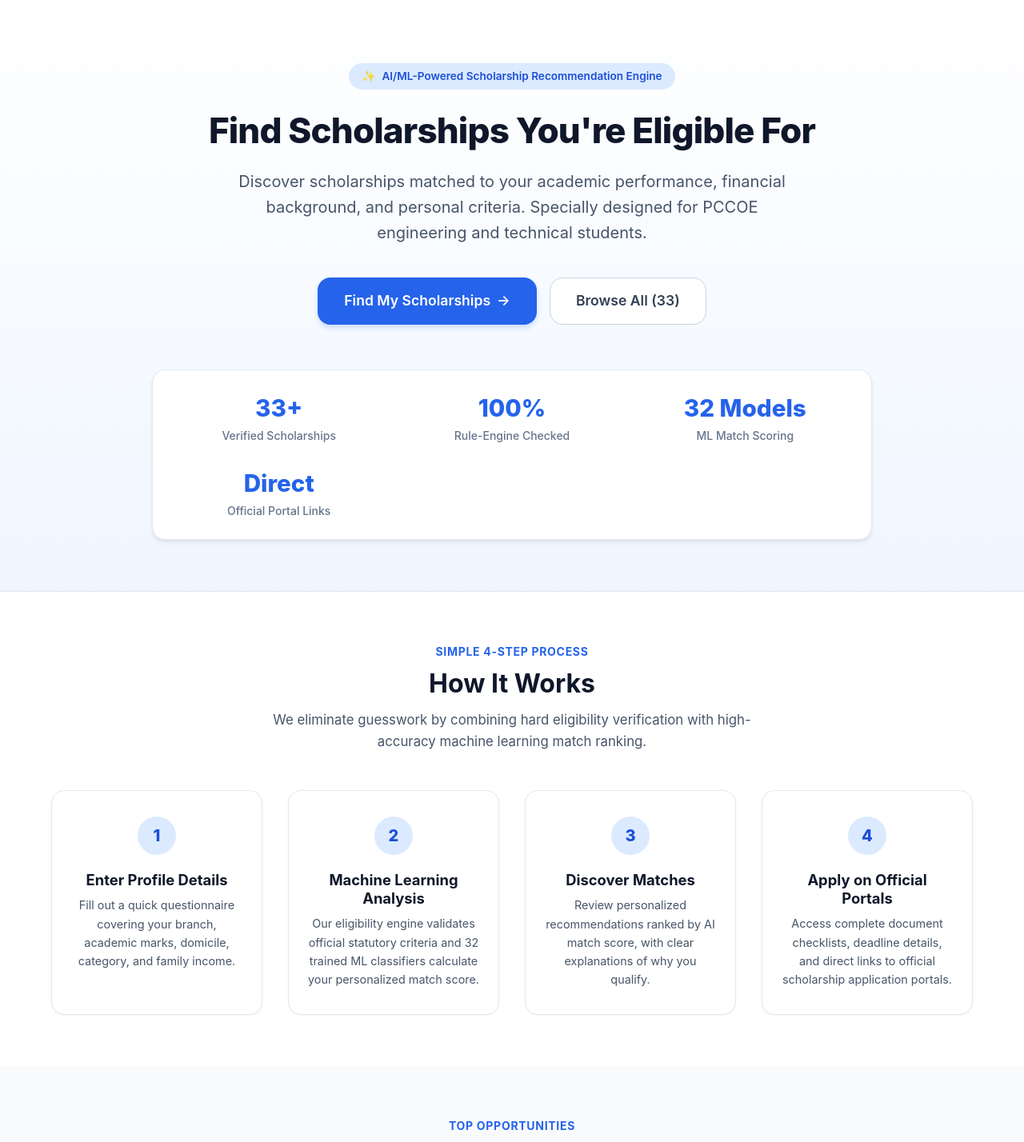
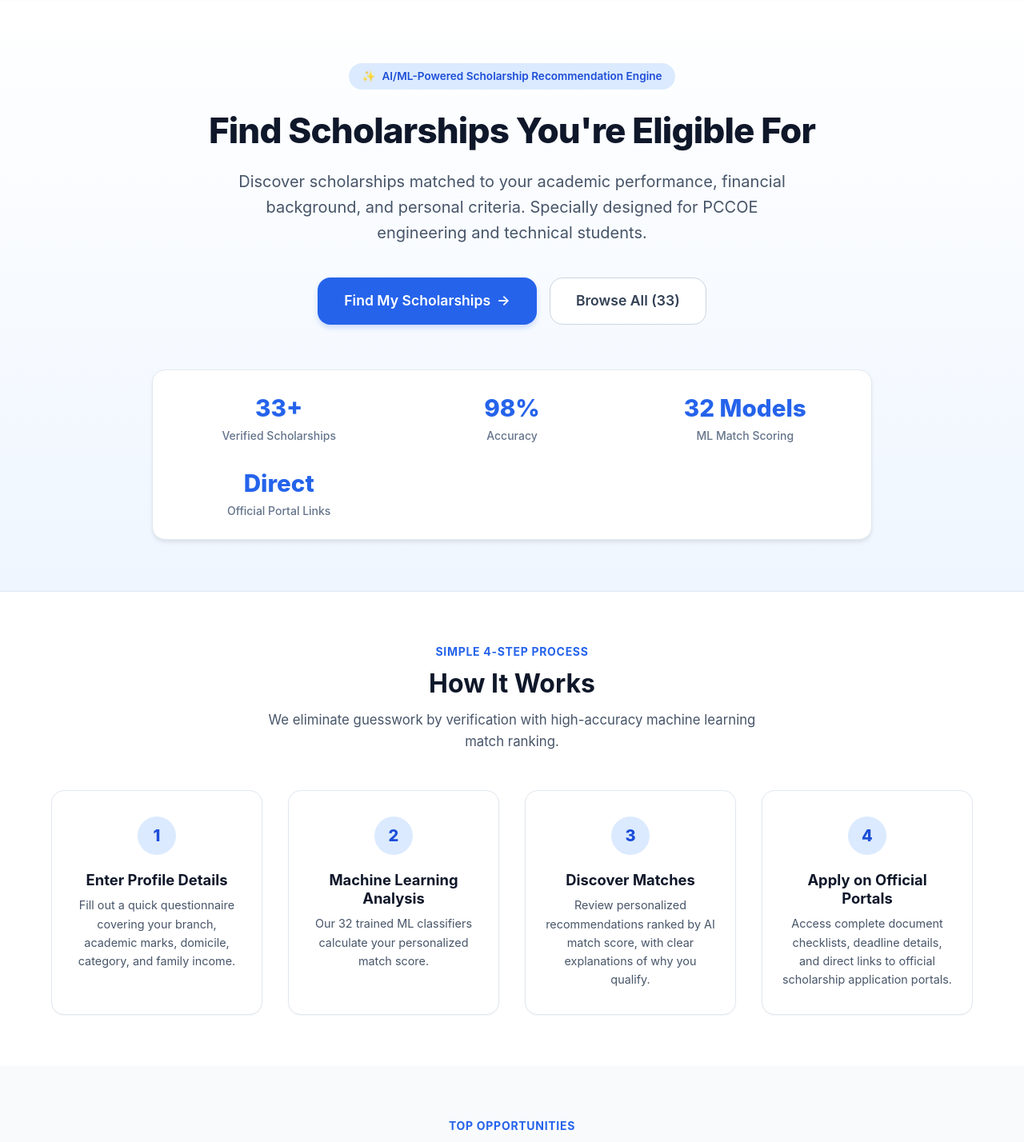
Before and after one commit to anuj6707/scholarshipapp, a Flask app: page / in a window 1280 px wide. Shown: the part 74-1502 px from the top of the page at 80% size. Run offline with Flask 3, Linux system fonts and the light colour scheme.

Commit message:
Revise accuracy stats and simplify descriptions
Updated statistics and descriptions for accuracy and clarity.

```diff
--- a/templates/index.html
+++ b/templates/index.html
@@ -35,8 +35,8 @@
         <div class="stat-label">Verified Scholarships</div>
       </div>
       <div class="stat-item">
-        <div class="stat-number">100%</div>
-        <div class="stat-label">Rule-Engine Checked</div>
+        <div class="stat-number">98%</div>
+        <div class="stat-label">Accuracy</div>
       </div>
       <div class="stat-item">
         <div class="stat-number">32 Models</div>
@@ -57,7 +57,7 @@
       <span class="section-tag">Simple 4-Step Process</span>
       <h2 class="section-title">How It Works</h2>
       <p class="section-desc">
-        We eliminate guesswork by combining hard eligibility verification with high-accuracy machine learning match ranking.
+        We eliminate guesswork by verification with high-accuracy machine learning match ranking.
       </p>
     </div>
 
@@ -74,7 +74,7 @@
         <div class="step-number">2</div>
         <h3 class="step-title">Machine Learning Analysis</h3>
         <p class="step-text">
-          Our eligibility engine validates official statutory criteria and 32 trained ML classifiers calculate your personalized match score.
+          Our 32 trained ML classifiers calculate your personalized match score.
         </p>
       </div>
 
@@ -162,7 +162,7 @@
       Ready to discover scholarships matched to you?
     </h2>
     <p style="color: var(--slate-300); font-size: 1.1rem; max-width: 600px; margin: 0 auto 2rem;">
-      Takes less than 2 minutes. Get instant eligibility verification and AI recommendations.
+      Takes less than 2 minutes. Get instant AI recommendations.
     </p>
     <a href="{{ url_for('questionnaire') }}" class="btn btn-primary btn-lg" style="background-color: var(--accent-500); border-color: var(--accent-500);">
       <span>Start Questionnaire Now</span>
```
